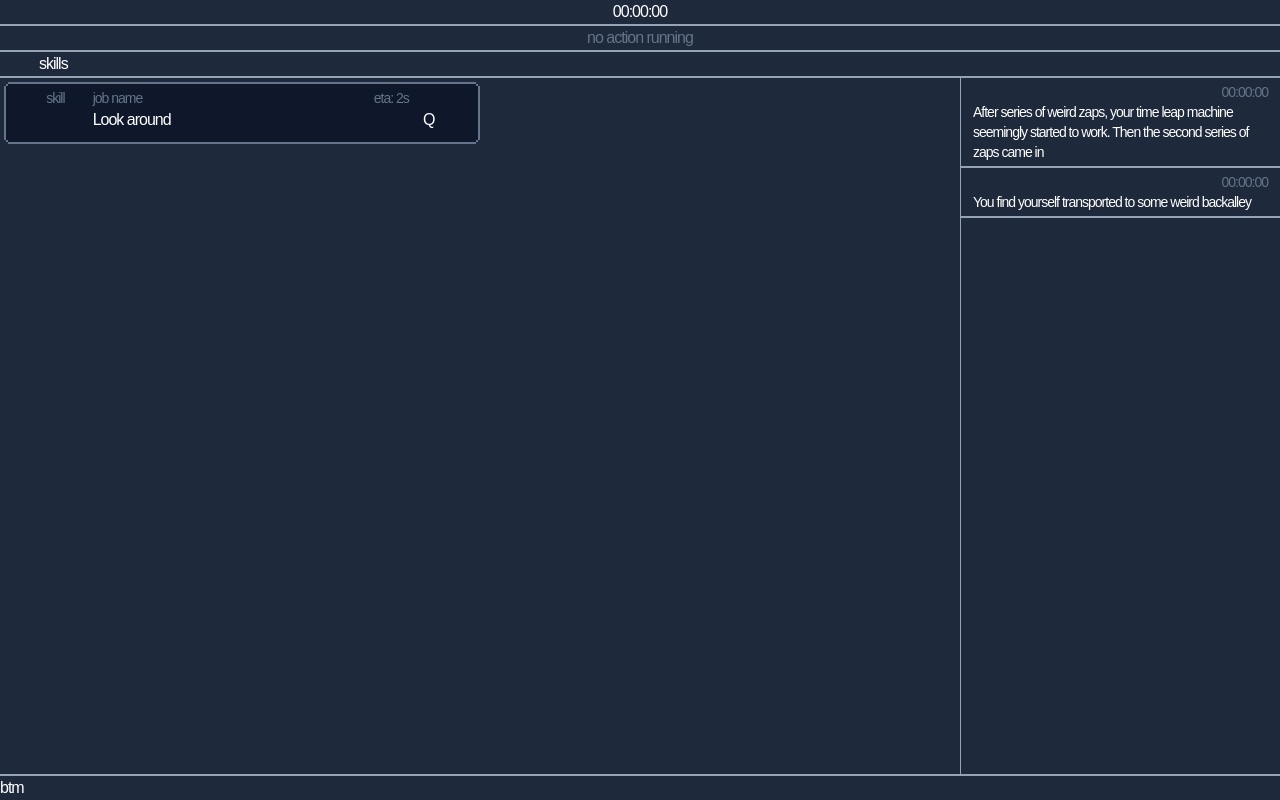
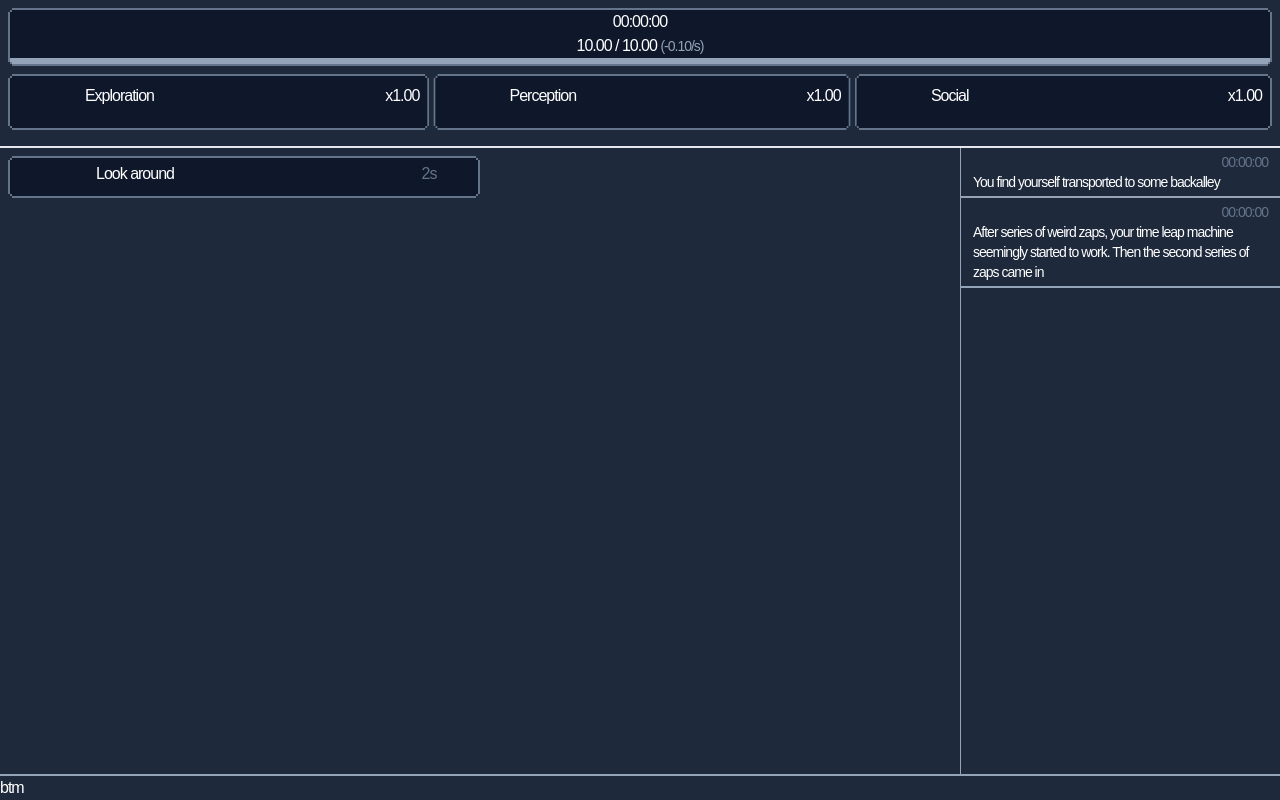
Before and after one commit to CountTo25/grindfesta, a Svelte app: page / in a window 1280 px wide. Built offline with nearby package versions, Linux system fonts and the light colour scheme; a web font is replaced by a local one.

Commit message:
prestige

```diff
--- a/src/App.svelte
+++ b/src/App.svelte
@@ -1,27 +1,64 @@
 <script lang="ts">
   import Router from "./Router.svelte";
   import Actions from "./routes/Actions.svelte";
-  import { gameState } from "./state";
+  import { gameState, endRun } from "./state";
   import "@hackernoon/pixel-icon-library/fonts/iconfont.css";
   import { formatTime } from "./utils";
+  import ProgressBar from "./parts/ProgressBar.svelte";
+  import GenericIcon from "./parts/GenericIcon.svelte";
+  import type { Skill } from "./types";
+  import SkillBar from "./parts/SkillBar.svelte";
+  import Button from "./components/Button.svelte";
+  const skills: Skill[] = ["exploration", "perception", "social"];
 </script>
 
 <main class="h-screen">
+  {#if $endRun}
+    <div class="w-full h-full absolute p-10 z-10 backdrop-blur-lg">
+      <div class="w-full h-full pixel-corners bg-slate-900 py-3 px-2">
+        <div class="grid grid-cols-12">
+          <div class="col-span-12 text-lg text-center">
+            Energy ran out after {formatTime($endRun.timeSpent)}
+          </div>
+          <div class="col-span-12 text-center">
+            <Button on:click={() => ($endRun = null)}>Time unwinds...</Button>
+          </div>
+        </div>
+      </div>
+    </div>
+  {/if}
   <div class="grid h-full grid-cols-12 grid-rows-[auto_1fr_auto]">
     <!-- Top header -->
-    <div
-      class="col-span-12 grid grid-cols-12 text-center border-b-2 border-b-slate-400"
-    >
-      <div class="col-span-12 border-b-2 border-b-slate-400">
-        {formatTime($gameState.data.run.timeSpent)}
+    <div class="col-span-12 grid grid-cols-12 text-center border-b-2 p-2">
+      <div class="col-span-12 border-b-2 pixel-corners bg-slate-900">
+        <div>{formatTime($gameState.data.run.timeSpent)}</div>
+        <div>
+          <GenericIcon icon={"bolt"} />
+          <span
+            >{$gameState.data.run.currentEnergy.toFixed(2)} / {$gameState.data.run.maxEnergy.toFixed(
+              2
+            )}</span
+          >
+          <span class="text-sm text-slate-400"
+            >(-{$gameState.data.run.energyDecayRate.toFixed(2)}/s)</span
+          >
+        </div>
+        <div>
+          <ProgressBar
+            percent={($gameState.data.run.currentEnergy /
+              $gameState.data.run.maxEnergy) *
+              100}
+          />
+        </div>
       </div>
-      <div
-        class="col-span-12 border-b-2 border-b-slate-400"
-        class:text-slate-500={!$gameState.data.run.action}
-      >
-        {$gameState.data.run.action ?? "no action running"}
+
+      <div class="col-span-12 grid grid-cols-12 space-x-1 my-2">
+        {#each skills as skill}
+          <div class="col-span-4">
+            <SkillBar {skill} />
+          </div>
+        {/each}
       </div>
-      <div class="col-span-12 grid grid-cols-12">skills</div>
     </div>
 
     <!-- Main content -->
@@ -29,7 +66,7 @@
       class="col-span-12 grid grid-cols-12 border-b-2 border-b-slate-400 overflow-hidden flex-col"
     >
       <!-- Left main view -->
-      <div class="col-span-9 overflow-hidden">
+      <div class="col-span-9 overflow-hidden p-2">
         <Router
           routingSettings={{
             actions: Actions,
@@ -43,7 +80,7 @@
         class="col-span-3 border-l border-l-slate-400 h-full overflow-hidden flex flex-col"
       >
         <div class="overflow-y-auto flex-1">
-          {#each $gameState.data.run.logEntries as { ts, text }}
+          {#each $gameState.data.run.logEntries.reverse() as { ts, text }}
             <div class="border-b-2 border-b-slate-400 px-3 py-1 text-sm">
               <div class="text-right text-slate-500">{formatTime(ts)}</div>
               <div>{text}</div>
--- a/src/components/Button.svelte
+++ b/src/components/Button.svelte
@@ -19,7 +19,6 @@
       : [];
   };
 
-  $: console.log(usedConfig.disabled);
   $: mixins = [
     ...usedConfig.classMixins,
     ...maybeDisabledClasses(usedConfig.disabled || usedConfig.loading),
@@ -28,7 +27,7 @@
 
 <button
   on:click
-  class="px-4 py-2 border-4 rounded-md hover:bg-slate-700 transition-all bg-slate-600 border-slate-700 {mixins}"
+  class="px-4 py-2 border-4 rounded-md hover:bg-slate-700 transition-all pixel-corners bg-slate-600 border-slate-700 {mixins}"
   data-testid={testId}
 >
   {#if usedConfig.loading}
--- /dev/null
+++ b/src/parts/GenericIcon.svelte
@@ -0,0 +1,7 @@
+<script lang="ts">
+  export let icon: string;
+</script>
+
+<span class="">
+  <i class="hn hn-{icon}"></i>
+</span>
--- a/src/parts/ProgressBar.svelte
+++ b/src/parts/ProgressBar.svelte
@@ -2,6 +2,7 @@
   import { onMount, onDestroy } from "svelte";
 
   export let percent: number = 0; // 0–100
+  export let rgb = [148, 163, 184];
 
   const blockSize = 3;
   const rows = 2;
@@ -86,6 +87,13 @@
     canvas.height = canvasHeight;
     const ctx = canvas.getContext("2d");
     if (!ctx) return;
+
+    if (percent >= 100) {
+      ctx.fillStyle = `rgba(${rgb.join(",")}, 1.0)`; // Solid green
+      ctx.fillRect(0, 0, canvas.width, canvasHeight); // Full canvas height (6px)
+      return;
+    }
+
     ctx.clearRect(0, 0, canvas.width, canvas.height);
     for (let i = 0; i < targetBlocks; i++) {
       const col = Math.floor(i / rows);
@@ -93,7 +101,7 @@
       const x = col * blockSize;
       const y = row * blockSize;
       const alpha = opacityMap[i] ?? 0;
-      ctx.fillStyle = `rgba(148, 163, 184, ${alpha.toFixed(2)})`;
+      ctx.fillStyle = `rgba(${rgb.join(",")}, ${alpha.toFixed(2)})`;
       ctx.fillRect(x, y, blockSize, blockSize);
     }
   }
--- a/src/parts/SingleAction.svelte
+++ b/src/parts/SingleAction.svelte
@@ -1,6 +1,7 @@
 <script lang="ts">
   import { gameState } from "../state";
   import type { Action } from "../types";
+  import GenericIcon from "./GenericIcon.svelte";
   import ProgressBar from "./ProgressBar.svelte";
   import SkillIcon from "./SkillIcon.svelte";
   export let action: Action;
@@ -8,37 +9,39 @@
   export let running: boolean = false;
   export let config: { classes: string[] } = { classes: [] };
   export let progress = 0;
-  $: console.log(progress);
-  $: console.log(action.weight);
   $: percent = (progress / action.weight) * 100;
-  $: console.log(percent);
   const toggleAction = () => {
-    console.log("are we togglin yet?");
     if (!running) {
       $gameState.data.run.action = { id };
     } else {
       $gameState.data.run.action = null;
     }
-    console.log($gameState.data.run.action);
   };
 </script>
 
 <div
-  class="grid grid-cols-12 px-3 py-1 pixel-corners bg-slate-900 {config.classes.join(
+  class="grid grid-cols-12 pixel-corners bg-slate-900 {config.classes.join(
     ' '
   )}"
 >
-  <div class="col-span-2 text-center text-sm text-slate-500">skill</div>
-  <div class="col-span-6 text-sm text-slate-500">job name</div>
-  <div class="col-span-4 text-sm text-slate-500 text-center">eta: 2s</div>
-  <!-- -->
-  <div class="col-span-2 text-center">
-    <SkillIcon skill={action.skill} />
+  <div class="grid grid-cols-12 col-span-12 px-3 py-1">
+    <div class="col-span-2 text-center">
+      <SkillIcon skill={action.skill} />
+    </div>
+    <div class="col-span-5">{action.title}</div>
+    <div class="col-span-1 text-center cursor-pointer" on:click={toggleAction}>
+      <GenericIcon icon={running ? "pause" : "play"} />
+    </div>
+    <div class="col-span-1 text-center cursor-pointer">
+      <GenericIcon icon={"login"} />
+    </div>
+    <div class="col-span-1 text-center cursor-pointer">
+      <GenericIcon icon={"lock-alt"} />
+    </div>
+    <div class="col-span-2 text-center">
+      <GenericIcon icon={"clock"} />
+      <span class=" text-slate-500">2s</span>
+    </div>
   </div>
-  <div class="col-span-6">{action.title}</div>
-  <div class="col-span-2 text-center cursor-pointer" on:click={toggleAction}>
-    <i class="hn hn-{running ? 'pause' : 'play'}"></i>
-  </div>
-  <div class="col-span-2 text-center">Q</div>
   <div class="col-span-12 text-center"><ProgressBar {percent} /></div>
 </div>
--- /dev/null
+++ b/src/parts/SkillBar.svelte
@@ -0,0 +1,41 @@
+<script lang="ts">
+  import { bakery, gameState, bakeSignal } from "../state";
+  import type { Skill } from "../types";
+  import ProgressBar from "./ProgressBar.svelte";
+  import SkillIcon from "./SkillIcon.svelte";
+  export let skill: Skill;
+  let modifier = bakery.modifiers[skill].toFixed(2);
+  $: $bakeSignal != null && (modifier = bakery.modifiers[skill].toFixed(2));
+  $: currentProgressRun =
+    $gameState.data.run.stats[skill] - bakery.toLevel.run.baseline[skill];
+  $: runPercent = (currentProgressRun / bakery.toLevel.run.next[skill]) * 100;
+  $: currentProgressGlobal =
+    $gameState.data.global.stats[skill] - bakery.toLevel.global.baseline[skill];
+  $: globalPercent =
+    (currentProgressGlobal / bakery.toLevel.global.next[skill]) * 100;
+
+  $: console.log("got bake signal", $bakeSignal);
+</script>
+
+<div class="pixel-corners bg-slate-900 grid grid-cols-6 w-full">
+  <div class="col-span-6 grid grid-cols-6 p-2">
+    <div class="col-span-1 text-center">
+      <SkillIcon {skill} />
+    </div>
+    <div class="col-span-2 text-left">
+      {skill.slice(0, 1).toUpperCase() + skill.slice(1)}
+    </div>
+    <div class="col-span-3 text-right">
+      x{modifier}
+    </div>
+  </div>
+
+  {#key $bakeSignal}
+    <div class="col-span-6">
+      <ProgressBar percent={runPercent}></ProgressBar>
+    </div>
+  {/key}
+  <div class="col-span-6">
+    <ProgressBar percent={globalPercent}></ProgressBar>
+  </div>
+</div>
--- a/src/routes/Actions.svelte
+++ b/src/routes/Actions.svelte
@@ -7,7 +7,7 @@
     .filter(Boolean);
 </script>
 
-<div class="px-1 py-1 grid grid-cols-12">
+<div class="grid grid-cols-12">
   <div class="col-span-6">
     {#each allActions as { action, id } (id)}
       <SingleAction
--- a/src/state.ts
+++ b/src/state.ts
@@ -1,16 +1,73 @@
-import { writable, type Writable, derived, type Readable } from "svelte/store";
-import { GameState, type Action } from "./types";
+import {
+  writable,
+  get,
+  type Writable,
+  derived,
+  type Readable,
+} from "svelte/store";
+import {
+  EMPTY_RUN,
+  GameState,
+  type Action,
+  type RunState,
+  type Skill,
+  type SkillLevels,
+} from "./types";
 import { actions } from "./statics";
-import { syncToDebug } from "./utils";
+import {
+  expToLevel,
+  getModifier,
+  processCleanGameState,
+  syncToDebug,
+} from "./utils";
 
 const BASE_GAIN_RATE = 1;
 const BASE_TPS = 20;
 let bakedGainPerTick: number = BASE_GAIN_RATE / BASE_TPS;
 let bakedTimePerTick: number = 1000 / BASE_TPS;
+const BAKED_SKILL = {
+  social: 1,
+  exploration: 1,
+  perception: 1,
+};
+export const bakery: {
+  skills: { run: SkillLevels; global: SkillLevels };
+  modifiers: SkillLevels;
+  toLevel: {
+    run: { baseline: SkillLevels; next: SkillLevels };
+    global: { baseline: SkillLevels; next: SkillLevels };
+  };
+} = {
+  skills: {
+    run: { ...BAKED_SKILL },
+    global: { ...BAKED_SKILL },
+  },
+  toLevel: {
+    run: {
+      baseline: { ...BAKED_SKILL },
+      next: { ...BAKED_SKILL },
+    },
+    global: {
+      baseline: { ...BAKED_SKILL },
+      next: { ...BAKED_SKILL },
+    },
+  },
+  modifiers: { ...BAKED_SKILL },
+};
+/////
 export const ticksPerSecond: Writable<number> = writable(BASE_TPS);
 export const gameState: Writable<GameState> = writable(GameState.new());
 export const actionsCheckSignal: Writable<boolean> = writable(false);
 export const tickSignal: Writable<boolean> = writable(false);
+export const bakeSignal: Writable<boolean> = writable(false);
+export const endRun: Writable<RunState | null> = writable(null);
+// tools
+const flick = (v: boolean) => !v;
+export const checkActions = () => actionsCheckSignal.update(flick);
+export const sendBakeSignal = () => bakeSignal.update(flick);
+/////
+bakeSkillLevels();
+/////
 actionsCheckSignal.subscribe((_) => {
   gameState.update((state) => {
     if (!state.data.run.action) return state;
@@ -21,7 +78,13 @@ actionsCheckSignal.subscribe((_) => {
       if (!actionRef.repeatable) {
         state.data.run.action = null;
       }
-      actionRef.postComplete && actionRef.postComplete(state);
+      let actions = Array.isArray(actionRef.postComplete)
+        ? actionRef.postComplete
+        : [actionRef.postComplete];
+
+      for (let action of actions) {
+        action(state);
+      }
     }
     return state;
   });
@@ -40,12 +103,8 @@ export const displayableActions: Readable<string[]> = derived(
       .filter(([_, action]) => action.conditions.every((c) => c(gs)))
       .filter(canDisplay(gs))
       .map(([k, _]) => k),
-  ["la_intro_0"]
+  ["intro_0"]
 );
-
-// tools
-const flick = (v: boolean) => !v;
-export const checkActions = () => actionsCheckSignal.update(flick);
 
 /// etc system
 let _ticker: number;
@@ -65,14 +124,48 @@ tickSignal.subscribe((_) => {
   gameState.update((val) => {
     if (val.data.run.action) {
       val.data.run.timeSpent += bakedTimePerTick;
+      val.data.run.energyDecayRate +=
+        (val.data.run.energyDecayRate * 0.1) / bakedTimePerTick;
+      val.data.run.currentEnergy -=
+        val.data.run.energyDecayRate / bakedTimePerTick;
+      if (val.data.run.currentEnergy <= 0) {
+        endRun.set(val.data.run);
+        val.data.run = processCleanGameState(EMPTY_RUN);
+        bakeSkillLevels();
+        return val;
+      }
+      const skill = actions[val.data.run.action.id]!.skill;
+      let skillModifier = bakery.modifiers[skill];
+      const actionProgressGain = bakedGainPerTick * skillModifier;
       if (val.data.run.actionProgress[val.data.run.action.id]) {
         val.data.run.actionProgress[val.data.run.action.id].progress +=
-          bakedGainPerTick;
+          actionProgressGain;
       } else {
         val.data.run.actionProgress[val.data.run.action.id] = {
-          progress: bakedGainPerTick,
+          progress: actionProgressGain,
           complete: false,
         };
+      }
+      const rawSkillGain = Math.min(
+        Math.max(actionProgressGain, 0),
+        actions[val.data.run.action.id].weight
+      );
+      const skillGain = Math.min(
+        rawSkillGain,
+        val.data.run.actionProgress[val.data.run.action.id]?.progress ?? 0,
+        actions[val.data.run.action.id].weight
+      );
+      val.data.run.stats[skill] += skillGain;
+      val.data.global.stats[skill] += skillGain;
+
+      if (
+        val.data.run.stats[skill] >=
+          bakery.toLevel.run.baseline[skill] + bakery.toLevel.run.next[skill] ||
+        val.data.global.stats[skill] >=
+          bakery.toLevel.global.baseline[skill] +
+            bakery.toLevel.global.next[skill]
+      ) {
+        bakeSkillLevels();
       }
       if (
         val.data.run.actionProgress[val.data.run.action.id].progress >=
@@ -99,3 +192,20 @@ function canDisplay(
     !gs.data.run.actionProgress[id] ||
     !gs.data.run.actionProgress[id].complete;
 }
+
+function bakeSkillLevels() {
+  let snap = get(gameState);
+  for (const skill of ["exploration", "perception", "social"] as Skill[]) {
+    let run = expToLevel(snap.data.run.stats[skill], 10);
+    let global = expToLevel(snap.data.global.stats[skill], 25);
+    bakery.skills.run[skill] = run.level;
+    bakery.skills.global[skill] = global.level;
+    bakery.modifiers[skill] =
+      getModifier(run.level, 1.02) * getModifier(global.level, 1.01);
+    bakery.toLevel.run.baseline[skill] = run.expToCurrent;
+    bakery.toLevel.run.next[skill] = run.expToNext;
+    bakery.toLevel.global.baseline[skill] = global.expToCurrent;
+    bakery.toLevel.global.next[skill] = global.expToNext;
+  }
+  sendBakeSignal();
+}
--- a/src/statics.ts
+++ b/src/statics.ts
@@ -3,6 +3,7 @@ import { ifActionComplete, withLogEntry } from "./utils";
 
 const NO_REPEAT = { repeatable: false };
 const NO_CROSSGEN = { crossGeneration: false };
+const NO_POSTCOMPLETE = { postComplete: [] };
 export const actions: { [key: string]: Action } = {
   intro_0: {
     title: "Look around",
@@ -23,17 +24,17 @@ export const actions: { [key: string]: Action } = {
     repeatable: false,
     crossGeneration: false,
     postComplete: withLogEntry(
-      "Device on your wrist seems to be intact, but there is not enough energy. Seems like you will shortly be back in your own time and (hopefully) place"
+      "Device on your wrist seems to be intact, but battery seems to rapidly degrade. Seems like you will shortly be back in your own time and (hopefully) place"
     ),
   },
   intro_2: {
     ...NO_REPEAT,
     ...NO_CROSSGEN,
+    ...NO_POSTCOMPLETE,
     title: "Emerge from alley",
     skill: "exploration",
     weight: 10,
     conditions: [ifActionComplete("intro_1")],
-    postComplete: null,
   },
   narcadia_gather_info: {
     ...NO_CROSSGEN,
@@ -42,7 +43,24 @@ export const actions: { [key: string]: Action } = {
     skill: "social",
     weight: 10,
     conditions: [ifActionComplete("intro_2")],
-    postComplete: null,
+    postComplete: [
+      withLogEntry(
+        "Asking around about where you are proved a surefire way to confuse people on the streets. You are on a streets of city called 'New Arcadia'"
+      ),
+    ],
+  },
+  narcadia_info_year: {
+    ...NO_CROSSGEN,
+    ...NO_REPEAT,
+    title: "Ask for more info",
+    skill: "social",
+    weight: 25,
+    conditions: [ifActionComplete("narcadia_gather_info")],
+    postComplete: [
+      withLogEntry(
+        "The first few people ignored your weird questions, seemingly alarmed. Finally, old guy you pestered went on to say that 'In our 641th year we're still unable to get smoking bins around every corner and now we've got weirdos asking stupid things' when prompted about current year. He is clearly upset with people tossing butts around"
+      ),
+    ],
   },
   narcadia_seek_init: {
     ...NO_CROSSGEN,
@@ -51,6 +69,6 @@ export const actions: { [key: string]: Action } = {
     skill: "exploration",
     weight: 10,
     conditions: [ifActionComplete("intro_2")],
-    postComplete: null,
+    postComplete: [],
   },
 };
--- a/src/types.ts
+++ b/src/types.ts
@@ -1,13 +1,13 @@
-export class GameState {
-  data: GameStateInner = {
-    global: {
-      stats: { exploration: 0, perception: 0, social: 0 },
-    },
-    run: {
+import { deepClone } from "./utils";
+
+export const EMPTY_RUN: RunState = {
+  maxEnergy: 10,
+  energyDecayRate: 0.1,
   action: null,
   actionProgress: {},
   mainViewRoute: "actions",
   timeSpent: 0.0,
+  currentEnergy: 10.0,
   stats: { exploration: 0, perception: 0, social: 0 },
   logEntries: [
     {
@@ -16,10 +16,19 @@ export class GameState {
     },
     {
       ts: 0,
-          text: "You find yourself transported to some weird backalley",
+      text: "You find yourself transported to some backalley",
     },
   ],
+};
+
+export class GameState {
+  data: GameStateInner = {
+    global: {
+      stats: { exploration: 0, perception: 0, social: 0 },
+      energyDecayRate: 0.1,
+      maxEnergy: 10,
     },
+    run: { ...deepClone(EMPTY_RUN) },
   };
 
   static new(): GameState {
@@ -34,7 +43,7 @@ export type CurrentAction = {
 
 export type Skill = "exploration" | "perception" | "social";
 
-type SkillLevels = {
+export type SkillLevels = {
   [k in Skill]: number;
 };
 type GameStateInner = {
@@ -42,18 +51,28 @@ type GameStateInner = {
   global: GlobalState;
 };
 
-type GlobalState = {
-  stats: SkillLevels;
+type EnergyData = {
+  maxEnergy: number;
+  energyDecayRate: number;
 };
 
-type RunState = {
+type GlobalState =
+  | {
+      stats: SkillLevels;
+    } & EnergyData;
+
+export type RunState =
+  | {
       mainViewRoute: "actions";
       action: CurrentAction | null;
       logEntries: LogEntry[];
       actionProgress: { [id: string]: { progress: number; complete: boolean } };
       timeSpent: number;
       stats: SkillLevels;
-};
+      maxEnergy: number;
+      energyDecayRate: number;
+      currentEnergy: number;
+    } & EnergyData;
 
 export type LogEntry = { ts: number; text: string };
 
@@ -65,5 +84,5 @@ export type Action = {
   conditions: ((state: GameState) => boolean)[];
   repeatable: boolean;
   crossGeneration: boolean;
-  postComplete: StatePatcher | null;
+  postComplete: StatePatcher | StatePatcher[];
 };
--- a/src/utils.ts
+++ b/src/utils.ts
@@ -1,4 +1,4 @@
-import type { GameState, LogEntry } from "./types";
+import type { GameState, LogEntry, RunState } from "./types";
 
 export const syncToDebug = (tag: string) => {
   //@ts-ignore
@@ -52,3 +52,52 @@ export function formatTime(ms: number) {
   const seconds = String(totalSeconds % 60).padStart(2, "0");
   return `${hours}:${minutes}:${seconds}`;
 }
+
+//todo: refactor this bs
+export function expToLevel(
+  exp: number,
+  baseExp: number
+): { level: number; expToNext: number; expToCurrent: number } {
+  let level = 1;
+  let requiredExp = baseExp;
+  let expToCurrent = 0;
+
+  while (exp >= requiredExp) {
+    exp -= requiredExp;
+    expToCurrent += requiredExp;
+    level++;
+    requiredExp = Math.floor(requiredExp * 1.2);
+  }
+
+  return {
+    level,
+    expToNext: requiredExp,
+    expToCurrent,
+  };
+}
+
+export function getModifier(level: number, power: number) {
+  const raw = Math.pow(power, level - 1);
+  return Math.round(raw * 10000) / 10000;
+}
+
+export const processCleanGameState = (gs: RunState): RunState => deepClone(gs);
+
+export function deepClone<T>(obj: T): T {
+  if (obj === null || typeof obj !== "object") {
+    return obj;
+  }
+
+  if (Array.isArray(obj)) {
+    return obj.map((item) => deepClone(item)) as unknown as T;
+  }
+
+  const cloned: any = {};
+  for (const key in obj) {
+    if (Object.hasOwn(obj, key)) {
+      cloned[key] = deepClone((obj as any)[key]);
+    }
+  }
+
+  return cloned;
+}
```
Lines whose indentation alone changed are shown as unchanged.
